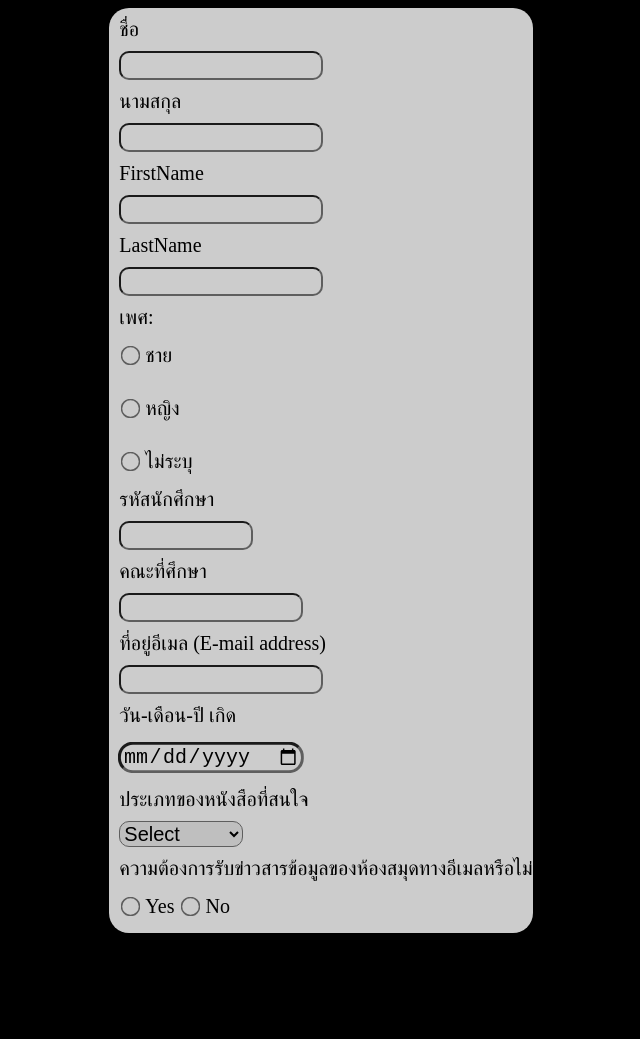
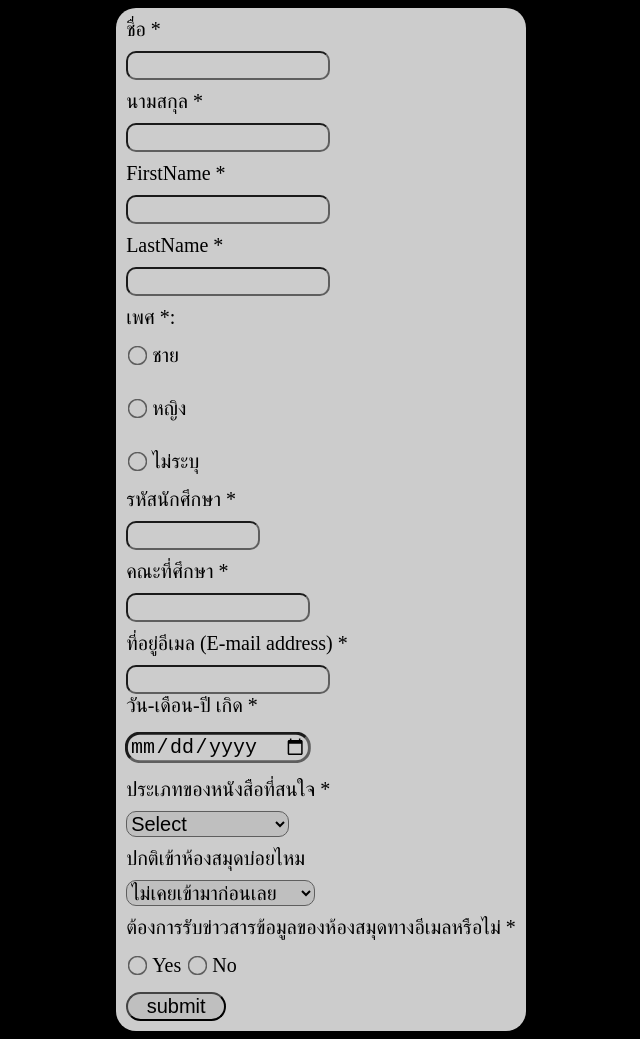
Before and after one commit to Kuntanat/6709650136_LibraryMembershipApplicationForm, a plain HTML site: page index.html in a window 1280 px wide. Shown: the whole page, without its empty margins (319-959 px from the left). Before the commit the page ends 941 px from the top, so only its background shows below. Drawn offline with Linux system fonts and the light colour scheme.

Commit message:
Add required add select for normally enter library and add submit buttom

```diff
--- a/index.html
+++ b/index.html
@@ -10,32 +10,32 @@
 <div class="container">
 <div class="FORM">
     <form>
-    <label for="TH Firstname">ชื่อ</label><br>
-    <input type="text" id="THFirstname" name="THFirstname"><br>
-    <label for="TH Lastname">นามสกุล</label><br>
-    <input type="text" id="THLastname" name="THLastname"><br>
-    <label for="ENG Firstname">FirstName</label><br>
-    <input type="text" id="ENGFirstname" name="ENGFirstname"><br>
-    <label for="ENG Lastname">LastName</label><br>
-    <input type="text" id="ENGLastname" name="ENGLastname"><br>
-    <label for="gender">เพศ:</label><br>
-    <input type="radio" id="male" name="gender" value="male">
+    <label for="TH Firstname">ชื่อ *</label><br>
+    <input type="text" id="THFirstname" name="THFirstname" required><br>
+    <label for="TH Lastname">นามสกุล *</label><br>
+    <input type="text" id="THLastname" name="THLastname" required><br>
+    <label for="ENG Firstname">FirstName *</label><br>
+    <input type="text" id="ENGFirstname" name="ENGFirstname" required><br>
+    <label for="ENG Lastname">LastName *</label><br>
+    <input type="text" id="ENGLastname" name="ENGLastname" required><br>
+    <label for="gender">เพศ *: </label><br>
+    <input type="radio" id="male" name="gender" value="male" required>
     <label for="male">ชาย</label><br>
-    <input type="radio" id="female" name="gender" value="female">
+    <input type="radio" id="female" name="gender" value="female" required>
     <label for="female">หญิง</label><br>
-    <input type="radio" id="์Notspecified" name="gender" value="Notspecified">
+    <input type="radio" id="์Notspecified" name="gender" value="Notspecified" required>
     <label for="Notspecified">ไม่ระบุ</label><br>
-    <label for="Student ID">รหัสนักศึกษา</label><br>
-    <input type="text" id="Student ID" name="Student ID"><br>
-    <label for="Faculty">คณะที่ศึกษา</label><br>
-    <input type="text" id="Faculty" name="Faculty"><br>
-    <label for="E-mail">ที่อยู่อีเมล (E-mail address)</label><br>
-    <input type="text" id="E-mail" name="E-mail"><br>
-    <label for="date">วัน-เดือน-ปี เกิด</label><br>
-    <input type="date" id="date" name="date" value="date"><br>
-    <label for="books">ประเภทของหนังสือที่สนใจ</label><br>
-    <select name="books" id="books">
-    <option value="Select2">Select</option>
+    <label for="Student ID">รหัสนักศึกษา *</label><br>
+    <input type="text" id="Student ID" name="Student ID" required><br>
+    <label for="Faculty">คณะที่ศึกษา *</label><br>
+    <input type="text" id="Faculty" name="Faculty" required><br>
+    <label for="E-mail">ที่อยู่อีเมล (E-mail address) *</label><br>
+    <input type="email" id="E-mail" name="E-mail" required><br>
+    <label for="date">วัน-เดือน-ปี เกิด *</label><br>
+    <input type="date" id="date" name="date" value="date" required><br>
+    <label for="books">ประเภทของหนังสือที่สนใจ *</label><br>
+    <select name="books" id="books" required>
+    <option value="">Select</option>
     <option value="Historical fiction">Historical fiction</option>
     <option value="Science fiction">Science fiction</option>
     <option value="Horror">Horror</option>
@@ -44,11 +44,19 @@
     <option value="Western">Western</option>
     <option value="Literary fiction">Literary fiction</option>
     </select><br>
-    <label for="books">ความต้องการรับข่าวสารข้อมูลของห้องสมุดทางอีเมลหรือไม่</label><br>
-    <input type="radio" id="Yes" name="emailac" value="Yes">
+    <label for="normally">ปกติเข้าห้องสมุดบ่อยไหม</label><br>
+    <select name="normal" id="normally">
+        <option value="Never">ไม่เคยเข้ามาก่อนเลย</option>
+        <option value="Sometime">1-3 ครั้งต่อเดือน</option>
+        <option value="often ">4-6 ครั้งต่อเดือน</option>
+        <option value="Always">มากกว่า 6 ครั้งต่อเดือน</option>
+    </select><br>
+    <label for="books">ต้องการรับข่าวสารข้อมูลของห้องสมุดทางอีเมลหรือไม่ *</label><br>
+    <input type="radio" id="Yes" name="emailac" value="Yes" required>
     <label for="Yes">Yes</label>
-    <input type="radio" id="No" name="emailac" value="No">
-    <label for="No">No</label>
+    <input type="radio" id="No" name="emailac" value="No" required>
+    <label for="No">No</label><br>
+    <input type="submit" id="submit" value="submit">
     </form>
 </div>
 </div>
--- a/style.css
+++ b/style.css
@@ -5,6 +5,7 @@ form{
     font-size: 20px;
     margin-left: 10px;
     margin-top: 10px;
+    margin-right: 10px;
 }
 input[type="radio"] ,input[type="date"]{
     transform: scale(1.5);
@@ -22,7 +23,12 @@ input[type="radio"] ,input[type="date"]{
     height: 25px;
 }
 #books{
-    width: 30%;
+    width: fit-content;
+    font-size: 20px;
+    border-radius: 10px;
+}
+#normally{
+    width: fit-content;
     font-size: 20px;
     border-radius: 10px;
 }
@@ -64,3 +70,9 @@ input[type="text"]{
     margin-top: 10px;
     margin-bottom: 10px;
 }
+input[type="submit"]{
+    border-radius: 20px;
+    margin-bottom: 10px;
+    width: 100px;
+    font-size: 20px;
+}
```
